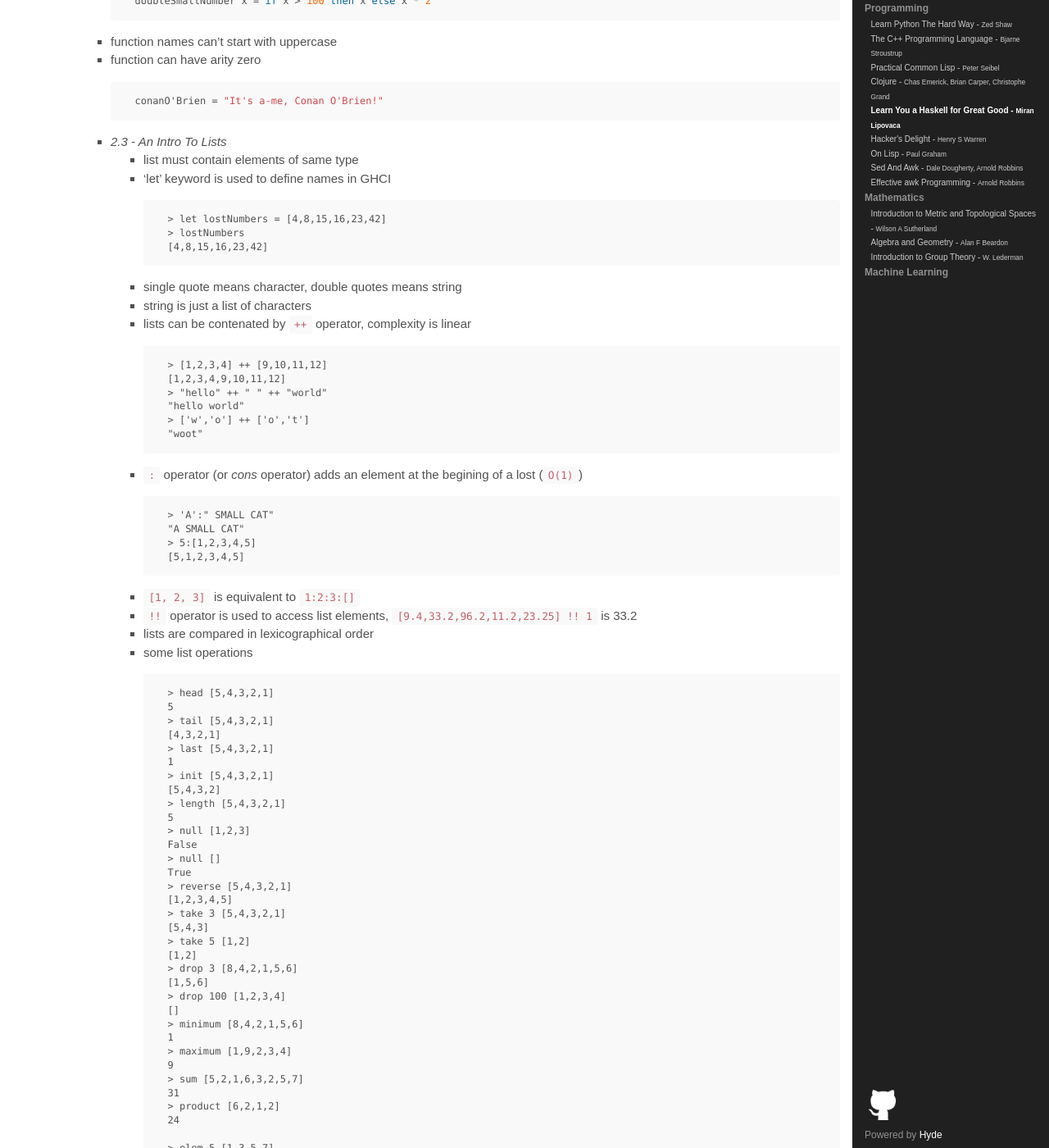
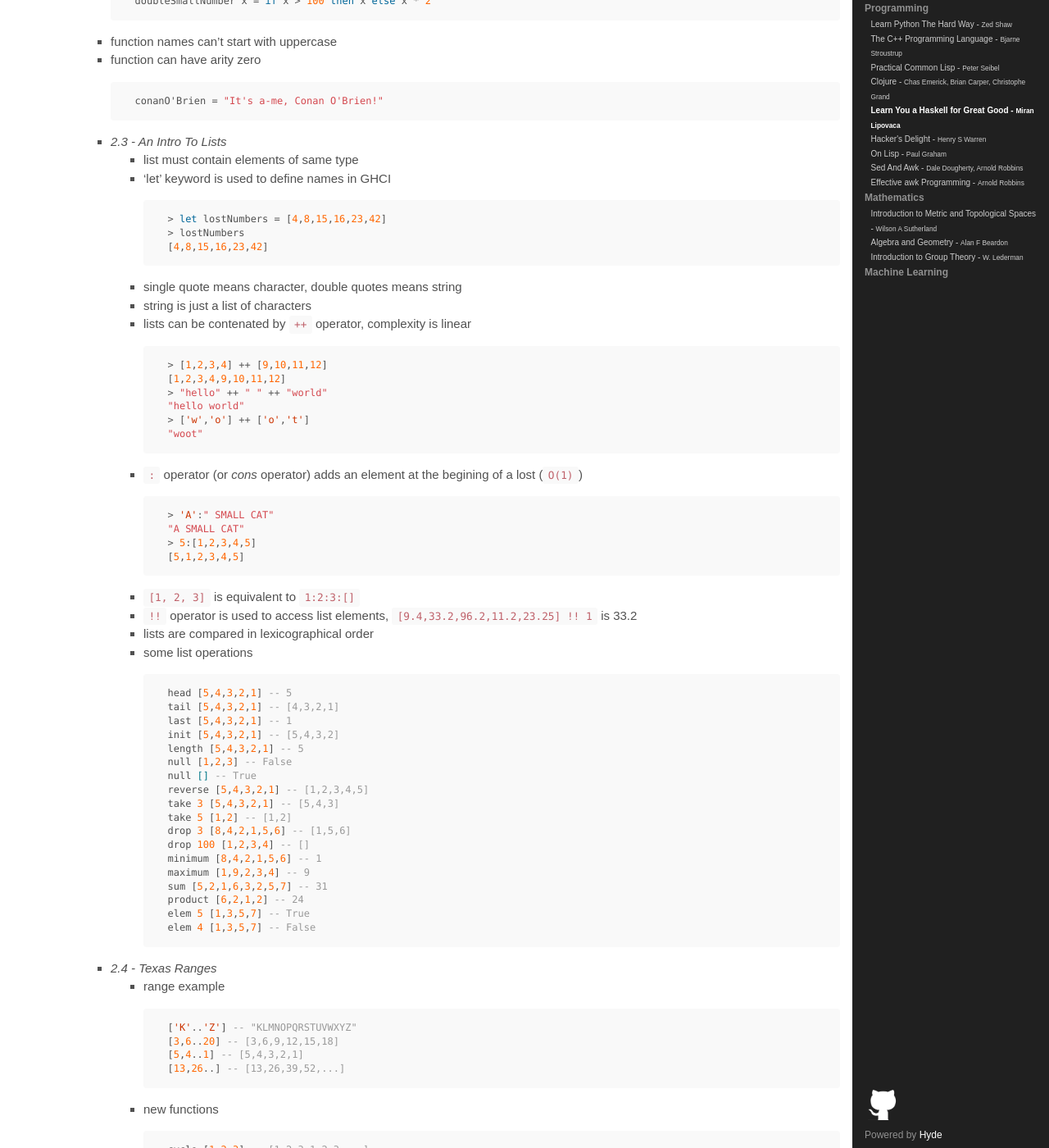
Before and after one commit to Corei13/notes, a Jekyll site: the page built from Programming/Learn You a Haskell for Great Good - Miran Lipovaca/notes.md, in a window 1280 px wide and 1400 px high, scrolled down 337 px. Shown: the whole window at 82% size. Built offline with Jekyll 4.4.1, drawn with Linux system fonts in a browser that asks for light colours; Markdown is read by kramdown in place of the engine named in the settings; some of the changed text lies outside the part shown.

Commit message:
updated Programming/Learn You a Haskell for Great Good - Miran Lipovaca

````diff
--- a/Programming/Learn You a Haskell for Great Good - Miran Lipovaca/notes.md
+++ b/Programming/Learn You a Haskell for Great Good - Miran Lipovaca/notes.md
@@ -31,7 +31,7 @@ tags: Haskell
             - list must contain elements of same type
             - 'let' keyword is used to define names in GHCI
 
-                ```
+                ```haskell
                 > let lostNumbers = [4,8,15,16,23,42]
                 > lostNumbers
                 [4,8,15,16,23,42]
@@ -40,7 +40,7 @@ tags: Haskell
             - string is just a list of characters
             - lists can be contenated by `++` operator, complexity is linear
 
-                ```
+                ```haskell
                 > [1,2,3,4] ++ [9,10,11,12]
                 [1,2,3,4,9,10,11,12]
                 > "hello" ++ " " ++ "world"
@@ -50,7 +50,7 @@ tags: Haskell
                 ```
             - `:` operator (or *cons* operator) adds an element at the begining of a lost (`O(1)`)
 
-                ```
+                ```haskell
                 > 'A':" SMALL CAT"
                 "A SMALL CAT"
                 > 5:[1,2,3,4,5]
@@ -61,65 +61,39 @@ tags: Haskell
             - lists are compared in lexicographical order
             - some list operations
 
-                ```
-                > head [5,4,3,2,1]
-                5
-                > tail [5,4,3,2,1]
-                [4,3,2,1]
-                > last [5,4,3,2,1]
-                1
-                > init [5,4,3,2,1]
-                [5,4,3,2]
-                > length [5,4,3,2,1]
-                5
-                > null [1,2,3]
-                False
-                > null []
-                True
-                > reverse [5,4,3,2,1]
-                [1,2,3,4,5]
-                > take 3 [5,4,3,2,1]
-                [5,4,3]
-                > take 5 [1,2]
-                [1,2]
-                > drop 3 [8,4,2,1,5,6]
-                [1,5,6]
-                > drop 100 [1,2,3,4]
-                []
-                > minimum [8,4,2,1,5,6]
-                1
-                > maximum [1,9,2,3,4]
-                9
-                > sum [5,2,1,6,3,2,5,7]
-                31
-                > product [6,2,1,2]
-                24
-
-                > elem 5 [1,3,5,7]
-                True
-                > elem 4 [1,3,5,7]
-                False
+                ```haskell
+                head [5,4,3,2,1] -- 5
+                tail [5,4,3,2,1] -- [4,3,2,1]
+                last [5,4,3,2,1] -- 1
+                init [5,4,3,2,1] -- [5,4,3,2]
+                length [5,4,3,2,1] -- 5
+                null [1,2,3] -- False
+                null [] -- True
+                reverse [5,4,3,2,1] -- [1,2,3,4,5]
+                take 3 [5,4,3,2,1] -- [5,4,3]
+                take 5 [1,2] -- [1,2]
+                drop 3 [8,4,2,1,5,6] -- [1,5,6]
+                drop 100 [1,2,3,4] -- []
+                minimum [8,4,2,1,5,6] -- 1
+                maximum [1,9,2,3,4] -- 9
+                sum [5,2,1,6,3,2,5,7] -- 31
+                product [6,2,1,2] -- 24
+                elem 5 [1,3,5,7] -- True
+                elem 4 [1,3,5,7] -- False
                 ```
         - *2.4 - Texas Ranges*
             - range example
 
-                ```
-                > ['K'..'Z']
-                "KLMNOPQRSTUVWXYZ"
-                > [3,6..20]
-                [3,6,9,12,15,18]
-                > [5,4..1]
-                [5,4,3,2,1]
-                > [13,26..]
-                [13,26,39,52,...]
+                ```haskell
+                ['K'..'Z'] -- "KLMNOPQRSTUVWXYZ"
+                [3,6..20] -- [3,6,9,12,15,18]
+                [5,4..1] -- [5,4,3,2,1]
+                [13,26..] -- [13,26,39,52,...]
                 ```
             - new functions
 
+                ```haskell
+                cycle [1,2,3] -- [1,2,3,1,2,3,...]
+                repeat 5 -- [5,5,5,...]
+                replicate 3 10 -- [10,10,10]
                 ```
-                > cycle [1,2,3]
-                [1,2,3,1,2,3,...]
-                > repeat 5
-                [5,5,5,...]
-                > replicate 3 10
-                [10,10,10]
-                ```
````
